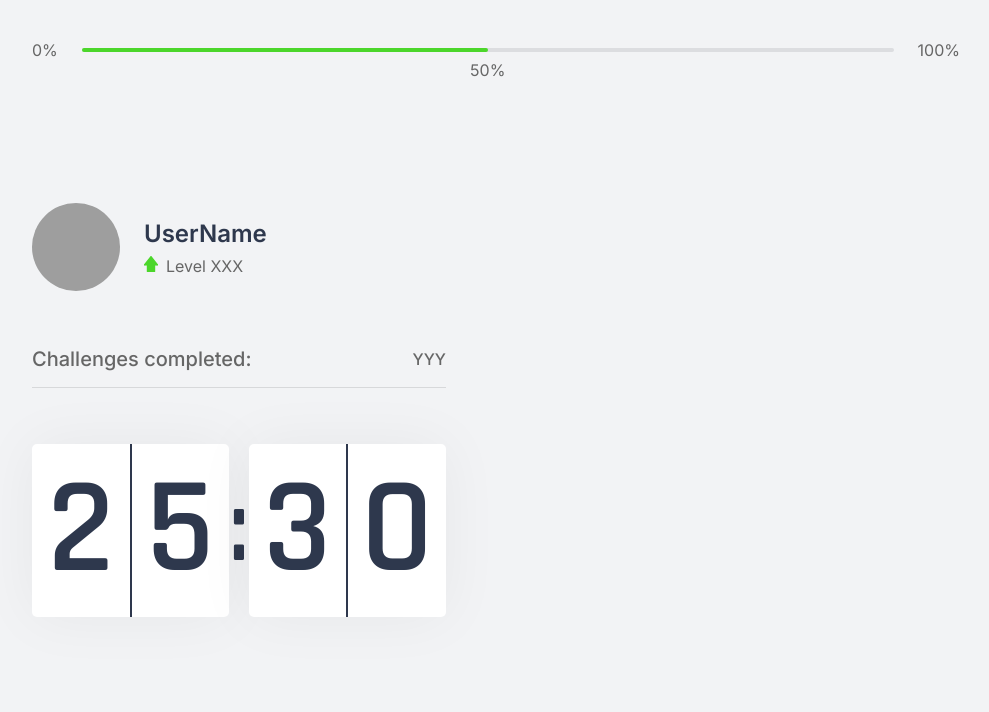
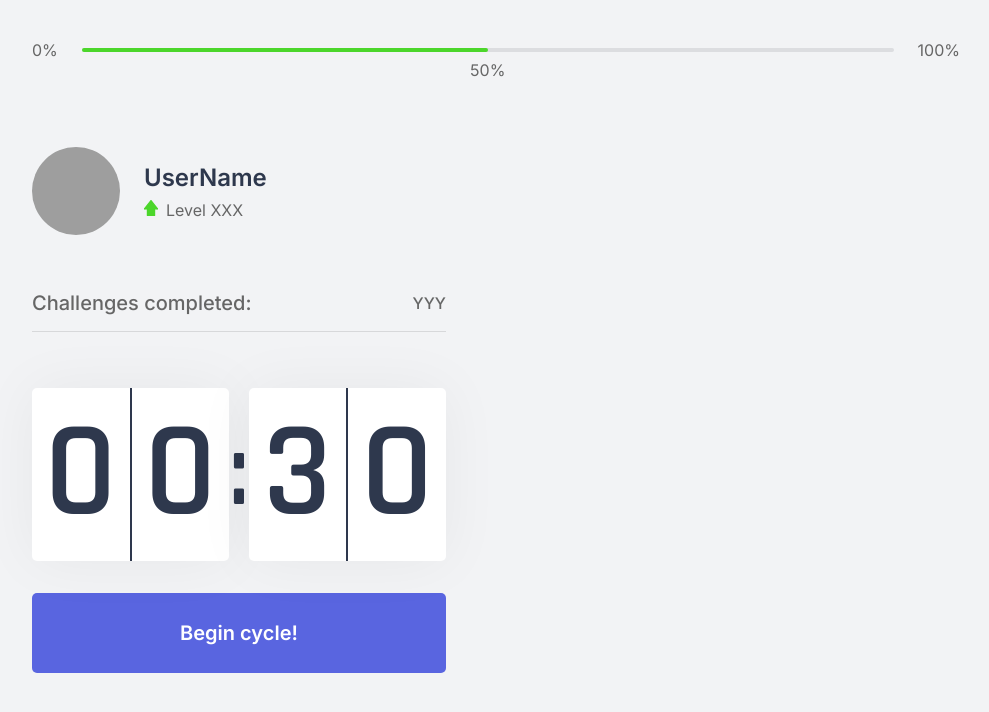
Before and after one commit to KenjiNishi/fe-nextjs-pomodoro-timer, a Next.js app: page / in a window 1280 px wide. Shown: the top 712 px of the page, without its empty margins (144-1133 px from the left). Built offline with nearby package versions, Linux system fonts and the light colour scheme; grey boxes are pictures that could not be loaded.

Commit message:
Included hook in Countdown

```diff
--- a/src/components/Countdown.tsx
+++ b/src/components/Countdown.tsx
@@ -1,17 +1,50 @@
 import styles from '../styles/components/Countdown.module.css';
 
+import {useState, useEffect} from 'react';
+
 export function Countdown(){
+    const [time,setTime] = useState(0.5 * 60);
+    const [active, setActive] = useState(false);
+
+    const minutes = Math.floor(time/60);
+    const seconds = Math.floor(time%60);
+
+    const [minuteL, minuteR] = String(minutes).padStart(2,'0').split('');
+    const [secondL, secondR] = String(seconds).padStart(2,'0').split('');
+
+    function startCountdown(){
+        setActive(true);
+
+    }
+
+    useEffect(()=>{
+        if (active && time > 0){
+            setTimeout(()=>{
+                setTime(time-1);
+            }, 1000)
+        }
+        if (time === 0){
+            setActive(false);
+        }
+    }, [active, time])
+
     return(
-        <div className={styles.countdownContainer}>
-            <div>
-                <span>2</span>
-                <span>5</span>
+        <div>
+            <div className={styles.countdownContainer}>
+                <div>
+                    <span>{minuteL}</span>
+                    <span>{minuteR}</span>
+                </div>
+                <span>:</span>
+                <div>
+                    <span>{secondL}</span>
+                    <span>{secondR}</span>
+                </div>
             </div>
-            <span>:</span>
-            <div>
-                <span>3</span>
-                <span>0</span>
-            </div>
+
+            <button type="button" className={styles.countdownButton} onClick={startCountdown}>
+                Begin cycle!
+            </button>
         </div>
 
     )
--- a/src/pages/_document.tsx
+++ b/src/pages/_document.tsx
@@ -5,7 +5,7 @@ export default class MyDocument extends Document{
         return(
             <Html>
                 <Head>
-                    <link rel="shortcut icon" href="favicon.ico" type="image/x-icon"/>
+                    <link rel="shortcut icon" href="favicon.png" type="image/x-icon"/>
 
                     <link rel="preconnect" href="https://fonts.gstatic.com"/>
                     <link href="https://fonts.googleapis.com/css2?family=Inter:wght@400;500;600&family=Rajdhani:wght@600&display=swap" rel="stylesheet"/>
--- a/src/styles/components/Countdown.module.css
+++ b/src/styles/components/Countdown.module.css
@@ -35,3 +35,27 @@
     font-size: 6.25rem;
     margin: 0 0.5rem #f0f1f3;
 }
+
+.countdownButton{
+    width: 100%;
+    height: 5rem;
+    margin-top: 2rem;
+
+    display: flex;
+    align-items: center;
+    justify-content: center;
+
+    border: 0;
+    border-radius: 5px;
+
+    background: var(--blue);
+    color: var(--white);
+    font-size: 1.25rem;
+    font-weight: 600;
+
+    transition: background-color 0.42s;
+}
+
+.countdownButton:hover{
+    background: var(--blue-dark);
+}
```
